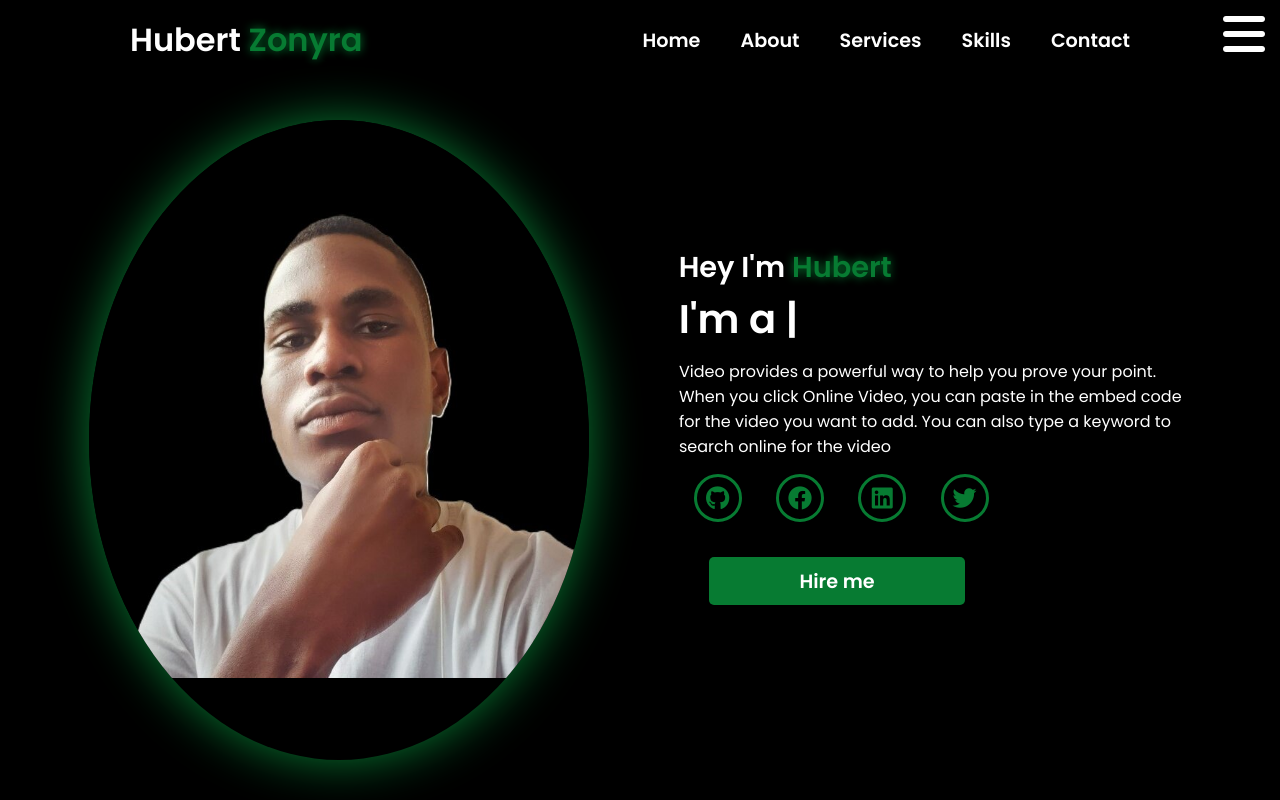
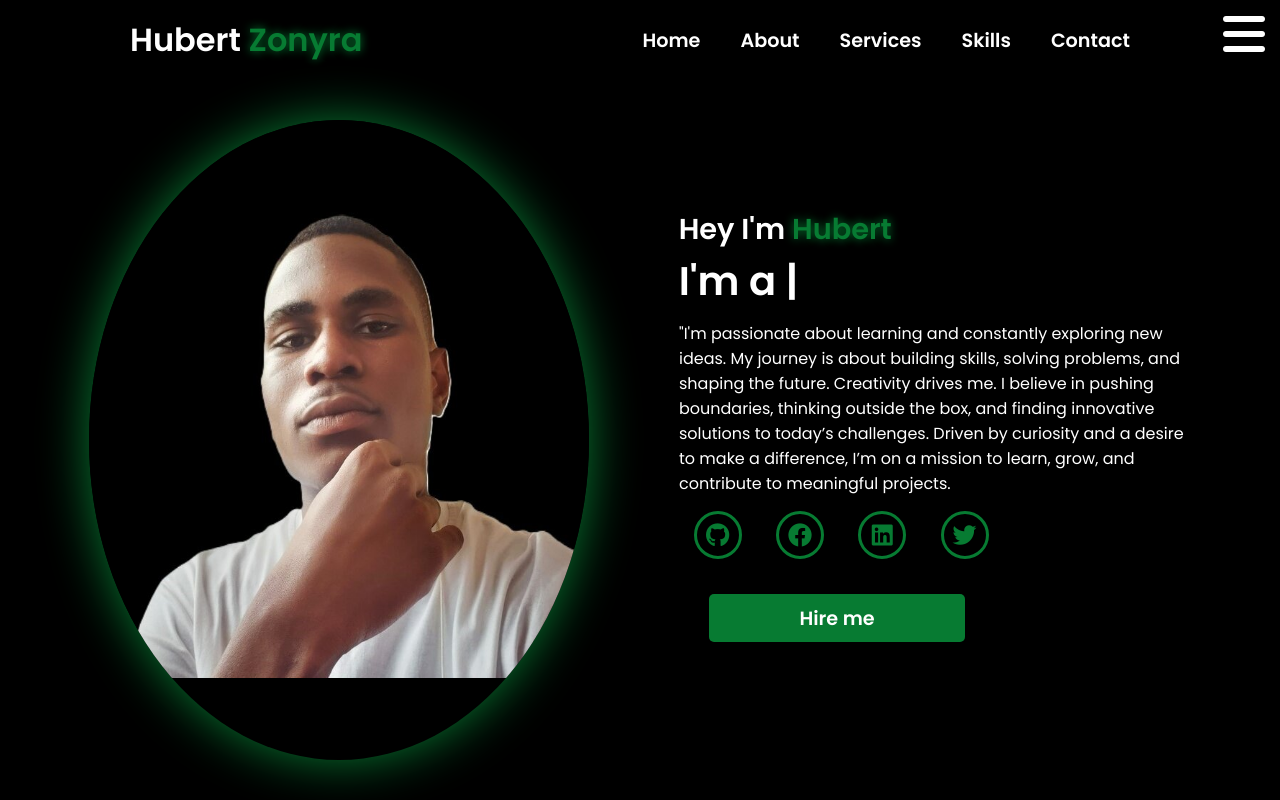
Before and after one commit to zonyra-hubert/my-website, a plain HTML site: page index.html in a window 1280 px wide. Drawn offline with nearby package versions, Linux system fonts and the light colour scheme.

Commit message:
Update index.html

```diff
--- a/index.html
+++ b/index.html
@@ -46,7 +46,10 @@
        <div class="content">
         <h1 data-aos="fade-left" data-aos-duration="1500" data-aos-delay="700"> Hey I'm <span>Hubert</span></h1>
         <div class="typewriter" data-aos="fade-right" data-aos-duration="1500" data-aos-delay="900">I'm a <span class="typewriter-text"></span> <label for="">|</label></div>
-    <p data-aos="flip-down" data-aos-duration="1500" data-aos-delay="1100">Video provides a powerful way to help you prove your point. When you click Online Video, you can paste in the embed code for the video you want to add. You can also type a keyword to search online for the video
+    <p data-aos="flip-down" data-aos-duration="1500" data-aos-delay="1100">
+        "I'm passionate about learning and constantly exploring new ideas. My journey is about building skills, solving problems, and shaping the future.
+        Creativity drives me. I believe in pushing boundaries, thinking outside the box, and finding innovative solutions to today’s challenges.
+        Driven by curiosity and a desire to make a difference, I’m on a mission to learn, grow, and contribute to meaningful projects.
 
         </p>
     <div class="social-links">
```
